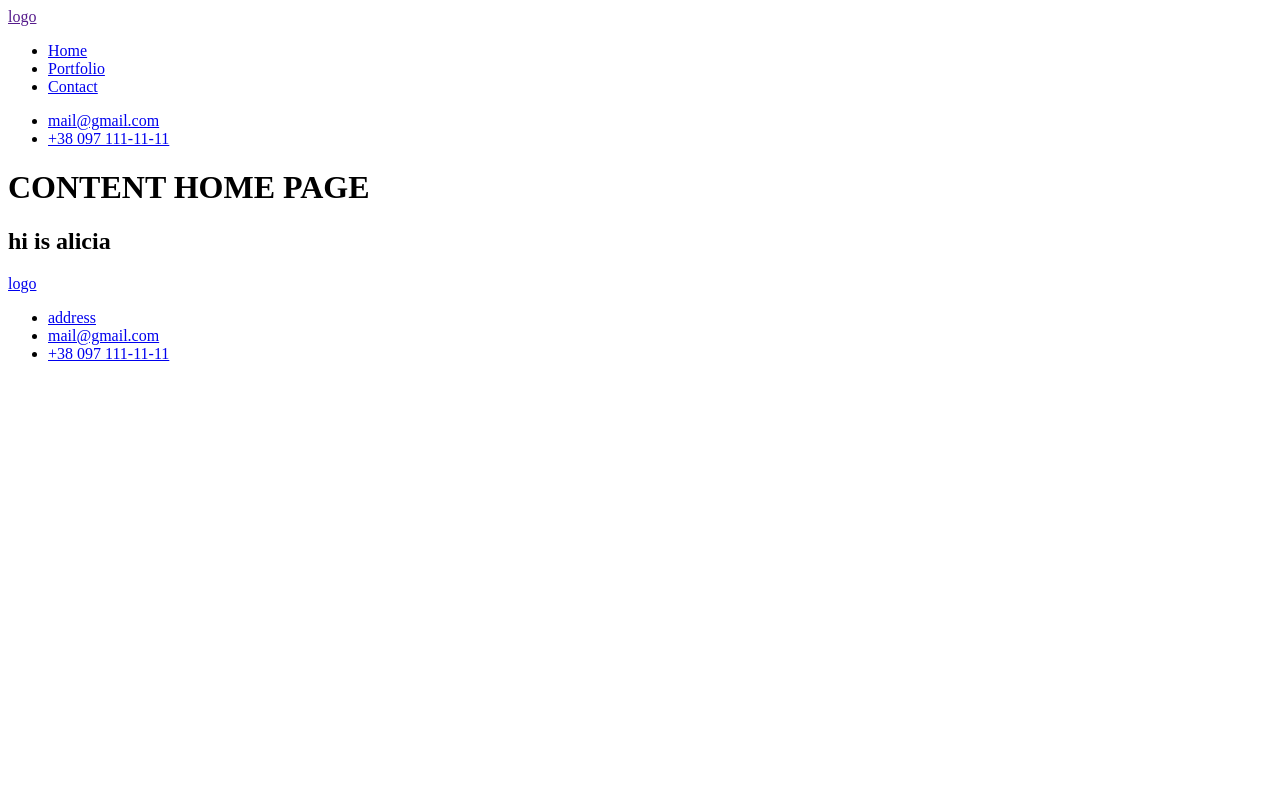
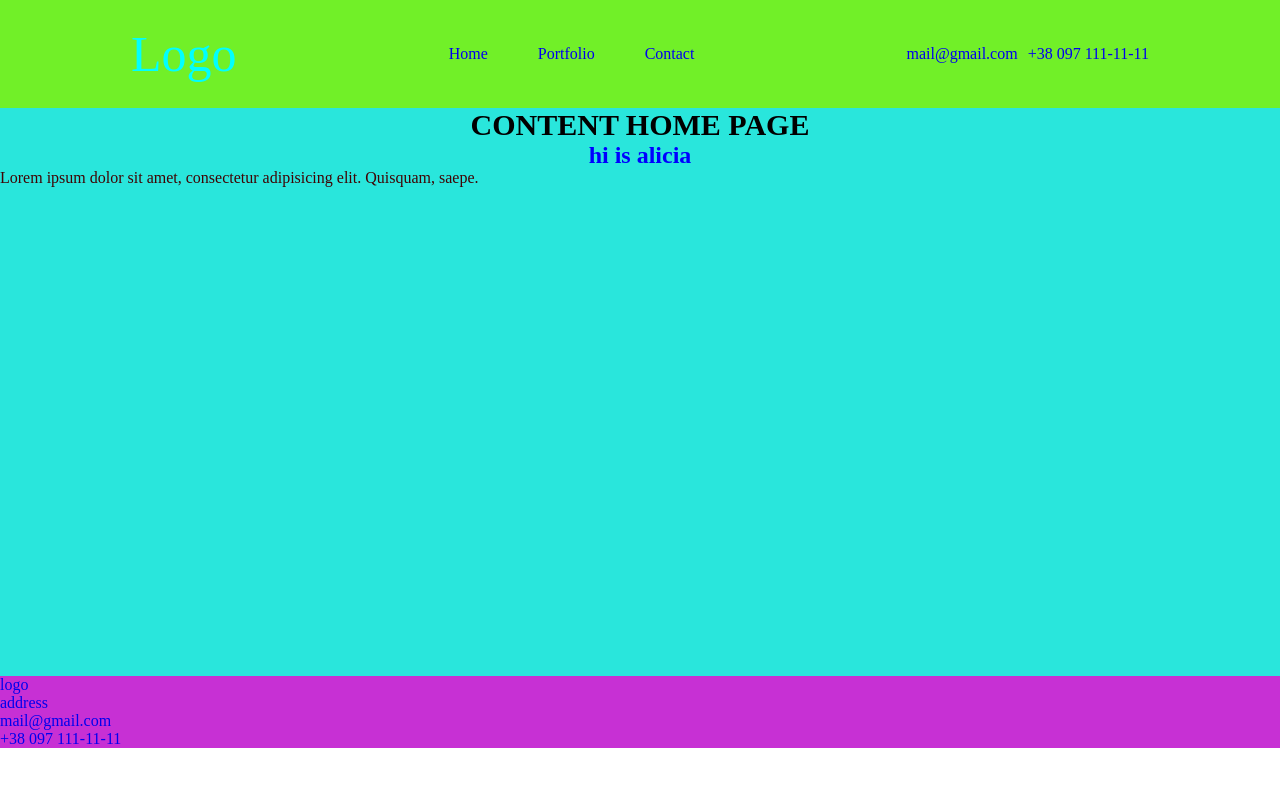
Before and after one commit to zenya385/test-vscode-repo, a plain HTML site: page index.html in a window 1280 px wide. Drawn offline with Linux system fonts and the light colour scheme.

Commit message:
add some styles

```diff
--- a/index.html
+++ b/index.html
@@ -4,27 +4,36 @@
     <meta charset="UTF-8" />
     <meta name="viewport" content="width=device-width, initial-scale=1.0" />
     <title>Document</title>
+    <link rel="stylesheet" href="style.css" />
   </head>
   <body>
-    <header>
-      <a href="">logo</a>
+    <header class="header">
+      <a href="/" class="header-logo">Logo</a>
       <nav>
-        <ul>
-          <li><a href="/">Home</a></li>
-          <li><a href="portfolio.html">Portfolio</a></li>
-          <li><a href="contact.html">Contact</a></li>
+        <ul class="header-list">
+          <li class="header-item"><a href="/">Home</a></li>
+          <li class="header-item"><a href="portfolio.html">Portfolio</a></li>
+          <li class="header-item"><a href="contact.html">Contact</a></li>
         </ul>
       </nav>
-      <ul>
-        <li><a href="mailto:mail@gmail.com">mail@gmail.com</a></li>
-        <li><a href="tel:+38 097 111-11-11">+38 097 111-11-11</a></li>
+      <ul class="header-contact-list">
+        <li class="contact-item">
+          <a href="mailto:mail@gmail.com">mail@gmail.com</a>
+        </li>
+        <li class="contact-item">
+          <a href="tel:+38 097 111-11-11">+38 097 111-11-11</a>
+        </li>
       </ul>
     </header>
     <main>
-      <h1>CONTENT HOME PAGE</h1>
-      <h2>hi is alicia</h2>
+      <h1 class="title">CONTENT HOME PAGE</h1>
+      <h2 class="subtitle">hi is alicia</h2>
+      <p class="text">
+        Lorem ipsum dolor sit amet, consectetur adipisicing elit. Quisquam,
+        saepe.
+      </p>
     </main>
-    <footer>
+    <footer class="footer">
       <a href="#">logo</a>
       <ul>
         <li><a href="#">address</a></li>
--- /dev/null
+++ b/style.css
@@ -0,0 +1,54 @@
+* {
+  margin: 0;
+  padding: 0;
+}
+ul {
+  list-style: none;
+}
+a {
+  text-decoration: none;
+}
+
+.header {
+  display: flex;
+  justify-content: space-around;
+  background-color: #71f028;
+  align-items: center;
+  padding: 25px;
+}
+.header-logo {
+  font-size: 50px;
+  color: aqua;
+}
+.header-list {
+  display: flex;
+  gap: 50px;
+}
+.header-item {
+}
+.header-contact-list {
+  display: flex;
+  gap: 10px;
+}
+.contact-item {
+}
+
+main {
+  height: 71vh;
+  background-color: #29e6dc;
+}
+.title {
+  text-align: center;
+  font-size: 30px;
+}
+.subtitle {
+  text-align: center;
+  color: blue;
+}
+.text {
+  color: #3f0303;
+}
+
+.footer {
+  background-color: #c730d4;
+}
```
